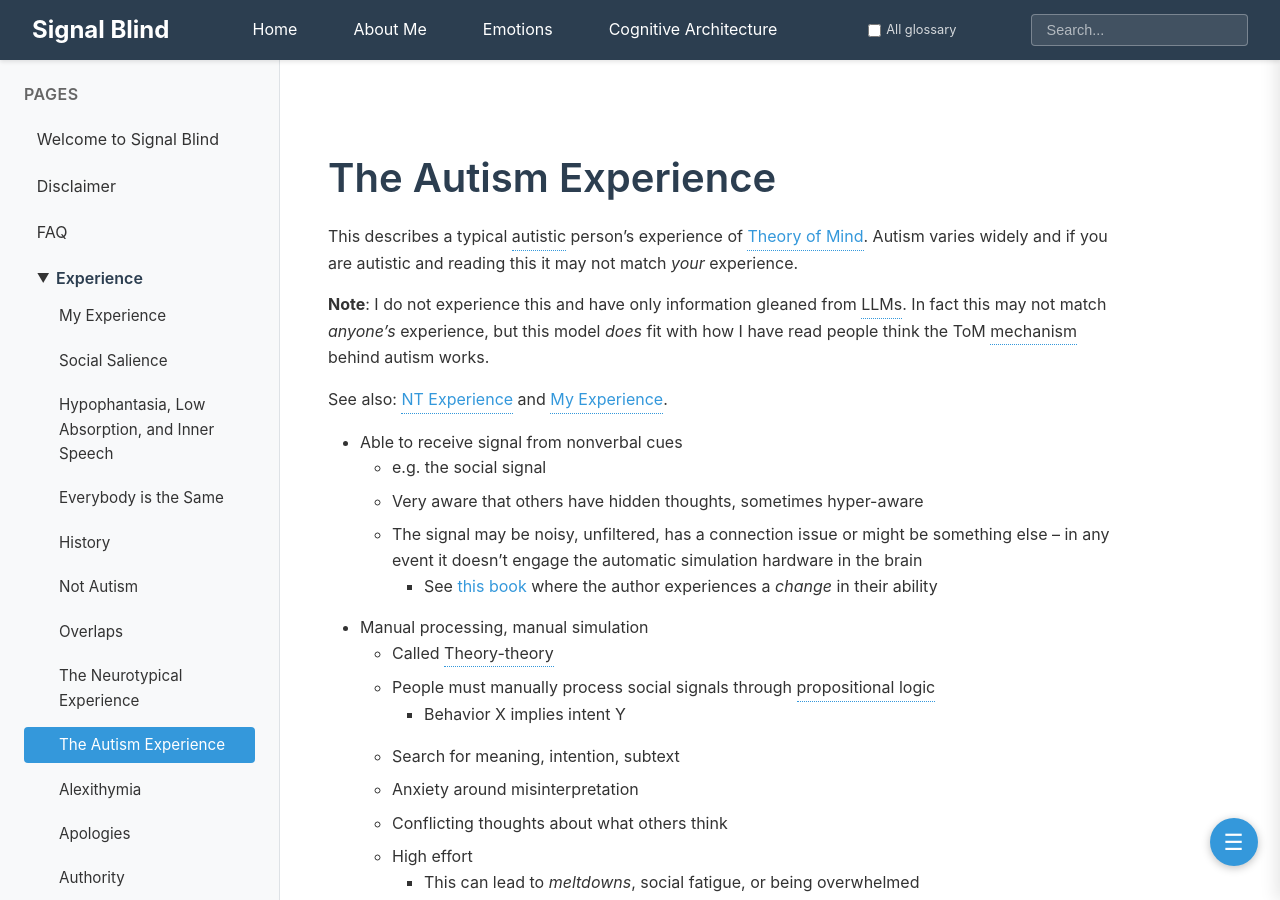
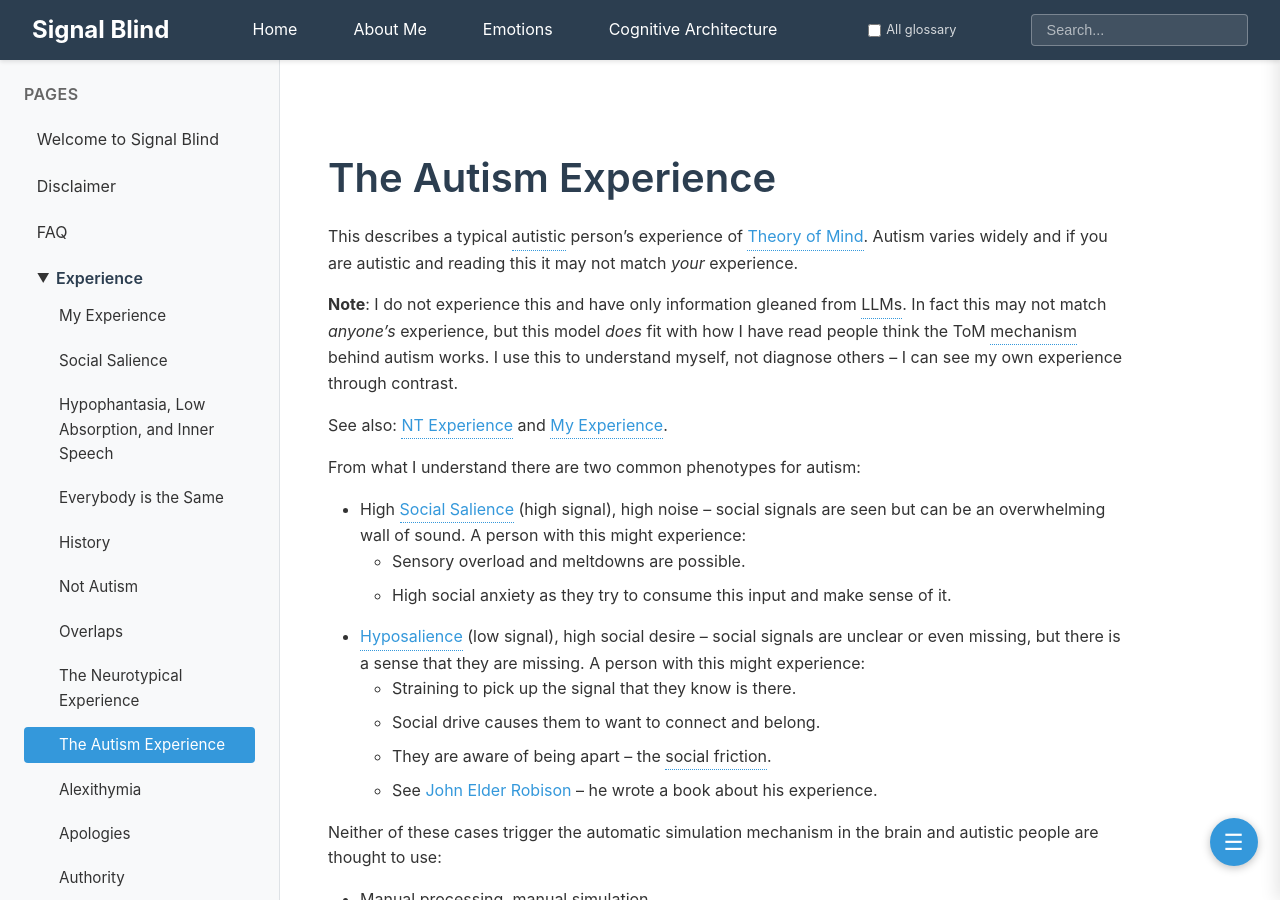
Before and after one commit to SignalBlind/SignalBlind.github.io, a Jekyll site: the page built from Experience/Autism Experience.md, in a window 1280 px wide and 900 px high. Built offline with Jekyll 4.4.1, drawn with Linux system fonts in a browser that asks for light colours; comment, search, counter and statistics services are not loaded; some of the changed text lies outside the part shown.

Commit message:
add optimized view for phones (table).  clarify thoughts after review

```diff
--- a/Experience/Autism Experience.md
+++ b/Experience/Autism Experience.md
@@ -6,27 +6,44 @@
 ---
 This describes a typical autistic person's experience of [Theory of Mind](Theory%20of%20Mind.md).  Autism varies widely and if you are autistic and reading this it may not match *your* experience.
 
-**Note**: I do not experience this and have only information gleaned from LLMs.  In fact this may not match _anyone's_ experience, but this model _does_ fit with how I have read people think the ToM mechanism behind autism works.
+**Note**: I do not experience this and have only information gleaned from LLMs.  In fact this may not match _anyone's_ experience, but this model _does_ fit with how I have read people think the ToM mechanism behind autism works.  I use this to understand myself, not diagnose others -- I can see my own experience through contrast.
 
 See also: [NT Experience](NT%20Experience.md) and [My Experience](My%20Experience.md).
 
-- Able to receive signal from nonverbal cues
-	- e.g. the social signal
-	- Very aware that others have hidden thoughts, sometimes hyper-aware
-	- The signal may be noisy, unfiltered, has a connection issue or might be something else -- in any event it doesn't engage the automatic simulation hardware in the brain
-		- See [this book](Where%20Are%20My%20People?.md#^Hyposalience) where the author experiences a *change* in their ability
+From what I understand there are two common phenotypes for autism:
+
+- High [Social Salience](Social%20Salience.md) (high signal), high noise -- social signals are seen but can be an overwhelming wall of sound.  A person with this might experience:
+	- Sensory overload and meltdowns are possible.
+	- High social anxiety as they try to consume this input and make sense of it.
+
+- [Hyposalience](Hyposalience.md) (low signal), high social desire -- social signals are unclear or even missing, but there is a sense that they are missing.  A person with this might experience:
+	- Straining to pick up the signal that they know is there.
+	- Social drive causes them to want to connect and belong.
+	- They are aware of being apart -- the social friction.
+	- See [John Elder Robison](Where%20Are%20My%20People?.md#^Hyposalience) -- he wrote a book about his experience.
+
+Neither of these cases trigger the automatic simulation mechanism in the brain and autistic people are thought to use:
+
 - Manual processing, manual simulation
 	- Called Theory-theory
 	- People must manually process social signals through propositional logic
 		- Behavior X implies intent Y
-	- Search for meaning, intention, subtext
+	- Search for meaning, intention, subtext.  Hyper-vigilance
 	- Anxiety around misinterpretation
 	- Conflicting thoughts about what others think
 	- High effort
 		- This can lead to *meltdowns*, social fatigue, or being overwhelmed
 	- Social lag
 		- The effort and processing takes time and reactions may lag
-- Mechanism
-	- [Social Salience](Social%20Salience.md) works but noisy
-	- Manual processing of signals
-	- High effort, high lag
+	- Suffer from the [Double Empathy](Double%20Empathy.md) problem
+
+## My Experience
+
+My lack of social signal sounds like the hyposalience case, but the **Architecture** is different.
+
+- **Autism:** The Social Salience network is active, but the data is noisy, muted, or garbled. The person is trying to "tune the radio" to a station they can't quite hear. This is high-effort and leads to fatigue.
+
+- **Signal Blindness:** The Social Salience network provides **no output.** I wasn't even aware there was a signal.  I am not hyper-vigilant, I am blind to its existence.
+
+
+Because there is no output, there is no "Manual Simulation" (Theory-theory) triggered. I don't experience [social lag](../Cognition/Zero%20Lag.md) or anxiety because I am not trying to decode a signal.  There is no signal.  At all.
--- a/_sass/_base.scss
+++ b/_sass/_base.scss
@@ -183,3 +183,13 @@
     background-color: var(--sidebar-bg);
     font-weight: 600;
 }
+
+/* Responsive content swap: author both .wide-only and .narrow-only blocks;
+   one is shown based on viewport width. Breakpoint matches _layout.scss. */
+.narrow-only { display: none; }
+.wide-only   { display: block; }
+
+@media (max-width: 768px) {
+    .narrow-only { display: block; }
+    .wide-only   { display: none; }
+}
```
Also changed, not shown: Experience/Theory of Mind.md (+5 -3 lines), index.md (+53 -15 lines).
